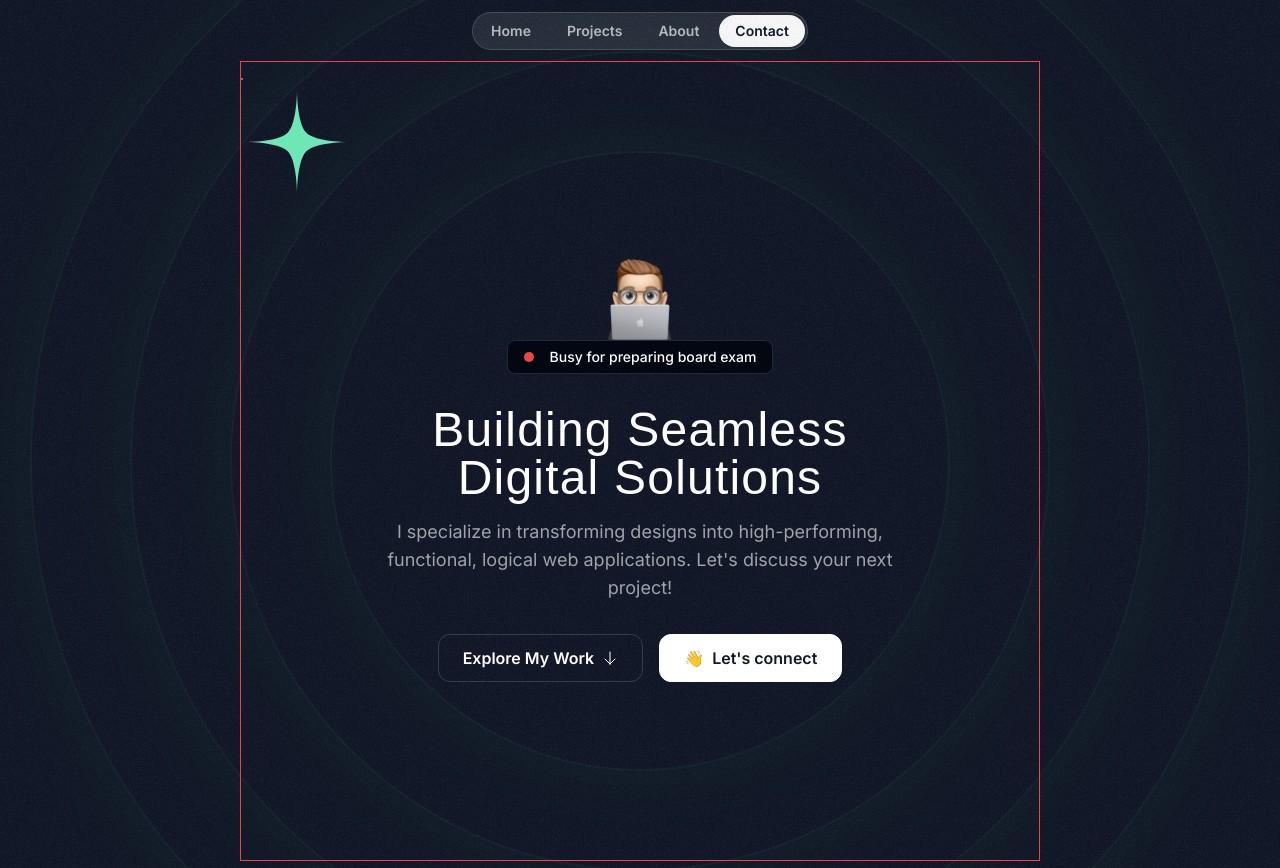
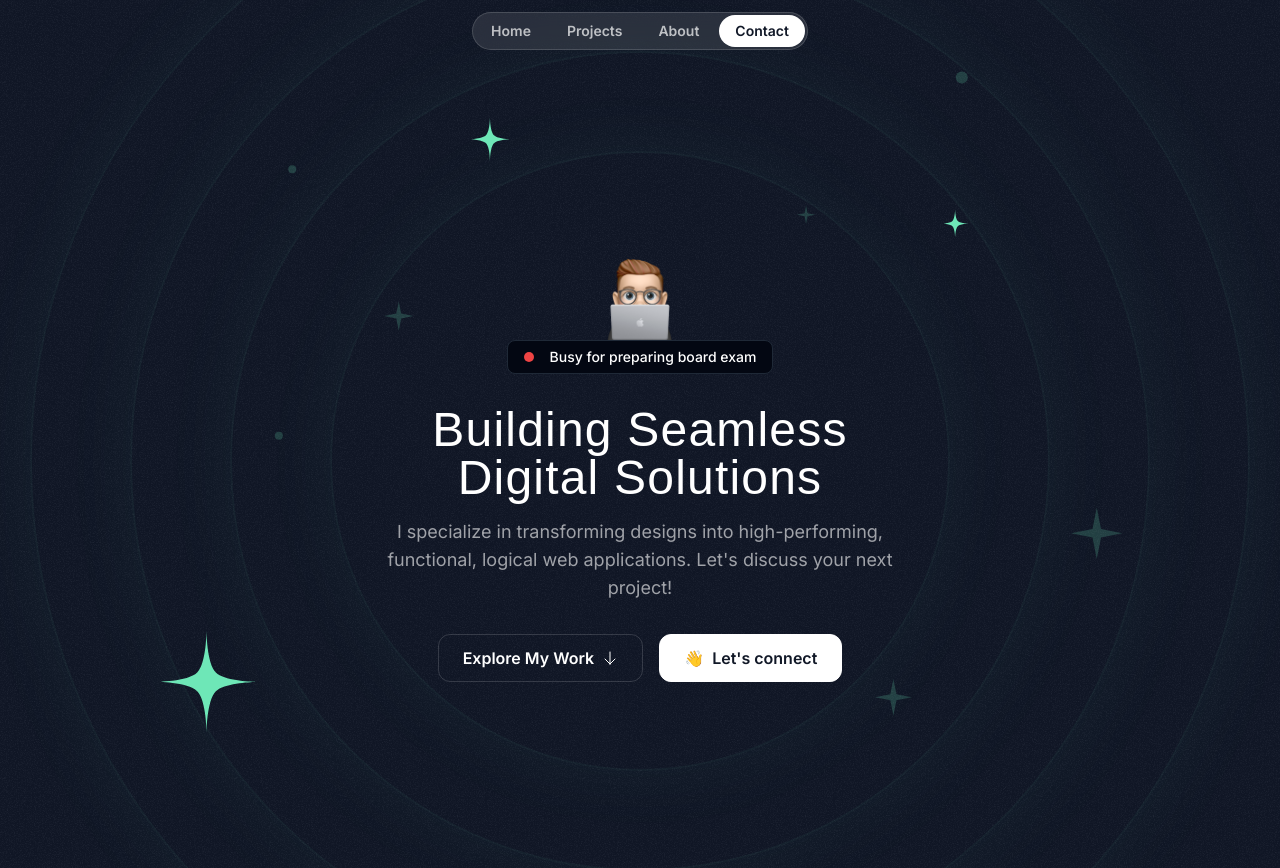
Before and after one commit to virtualabishek/newProtfolioWebsite, a Next.js app: page / in a window 1280 px wide. Shown: the top 868 px of the page. Built offline with nearby package versions, Linux system fonts and the light colour scheme; a web font is replaced by a local one.

Commit message:
Completed the hero section of the site.

```diff
--- /dev/null
+++ b/src/components/HeroOrbit.tsx
@@ -0,0 +1,29 @@
+import { PropsWithChildren } from "react";
+
+export const HeroOrbit = ({
+  children,
+  size,
+  rotation,
+}: PropsWithChildren<{ size: number; rotation: number }>) => {
+  return (
+    <div className="absolute left-1/2 top-1/2 -translate-x-1/2 -translate-y-1/2 ">
+      <div
+        className="flex items-start justify-start"
+        style={{
+          transform: `rotate(${rotation}deg)`,
+          height: `${size}px`,
+          width: `${size}px`,
+        }}
+      >
+        <div
+          className="inline-flex "
+          style={{
+            transform: `rotate(${rotation * -1}deg)`,
+          }}
+        >
+          {children}
+        </div>
+      </div>
+    </div>
+  );
+};
--- a/src/sections/Header.tsx
+++ b/src/sections/Header.tsx
@@ -1,6 +1,6 @@
 export const Header = () => {
   return (
-    <div className="flex justify-center items-center fixed top-3 w-full">
+    <div className="flex justify-center items-center fixed top-3 w-full z-10">
       <nav className="flex gap-1 p-0.5 border border-white/15 rounded-full bg-white/10 backdrop-blur">
         <a href="#" className="nav-item">
           Home
--- a/src/sections/Hero.tsx
+++ b/src/sections/Hero.tsx
@@ -3,10 +3,12 @@
 import ArrowDown from "@/assets/icons/arrow-down.svg";
 import grainImage from "@/assets/images/grain.jpg";
 import StarIcon from "@/assets/icons/star.svg";
-
+import { HeroOrbit } from "@/components/HeroOrbit";
+import SparkleIcon from "@/assets/icons/sparkle.svg";
 export const HeroSection = () => {
   return (
     <div className="py-32 md:py-48 lg:py-60 relative z-0">
+      <div className="absolute inset-0 [mask-image: linear-gradient(to_bottom, transparent,black_10%, black_70%, transparent)]">
         <div
           className="absolute inset-0 -z-30 opacity-5"
           style={{
@@ -17,9 +19,36 @@
         <div className=" size-[820px] hero-ring "></div>
         <div className=" size-[1020px] hero-ring "></div>
         <div className=" size-[1220px] hero-ring "></div>
-      <div className="absolute left-1/2 top-1/2 -translate-x-1/2 -translate-y-1/2 border border-red-500 size-[800px]">
-        <div className="border border-red-500 inline-flex "></div>
+        <HeroOrbit size={800} rotation={-72}>
           <StarIcon className="size-28 text-emerald-300" />
+        </HeroOrbit>
+        <HeroOrbit size={550} rotation={20}>
+          <StarIcon className="size-12 text-emerald-300" />
+        </HeroOrbit>
+        <HeroOrbit size={590} rotation={98}>
+          <StarIcon className="size-8 text-emerald-300" />
+        </HeroOrbit>
+        <HeroOrbit size={430} rotation={-14}>
+          <SparkleIcon className="size-8 text-emerald-300/20" />
+        </HeroOrbit>
+        <HeroOrbit size={440} rotation={79}>
+          <SparkleIcon className="size-5 text-emerald-300/20" />
+        </HeroOrbit>
+        <HeroOrbit size={530} rotation={178}>
+          <SparkleIcon className="size-10 text-emerald-300/20" />
+        </HeroOrbit>
+        <HeroOrbit size={710} rotation={144}>
+          <SparkleIcon className="size-14 text-emerald-300/20" />
+        </HeroOrbit>
+        <HeroOrbit size={720} rotation={85}>
+          <div className="size-3 rounded-full bg-emerald-300/20"></div>
+        </HeroOrbit>
+        <HeroOrbit size={520} rotation={-41}>
+          <div className="size-2 rounded-full bg-emerald-300/20"></div>
+        </HeroOrbit>
+        <HeroOrbit size={650} rotation={-5}>
+          <div className="size-2 rounded-full bg-emerald-300/20"></div>
+        </HeroOrbit>
       </div>
       <div className="container">
         <div className="flex flex-col items-center">
```
Lines whose indentation alone changed are shown as unchanged.
